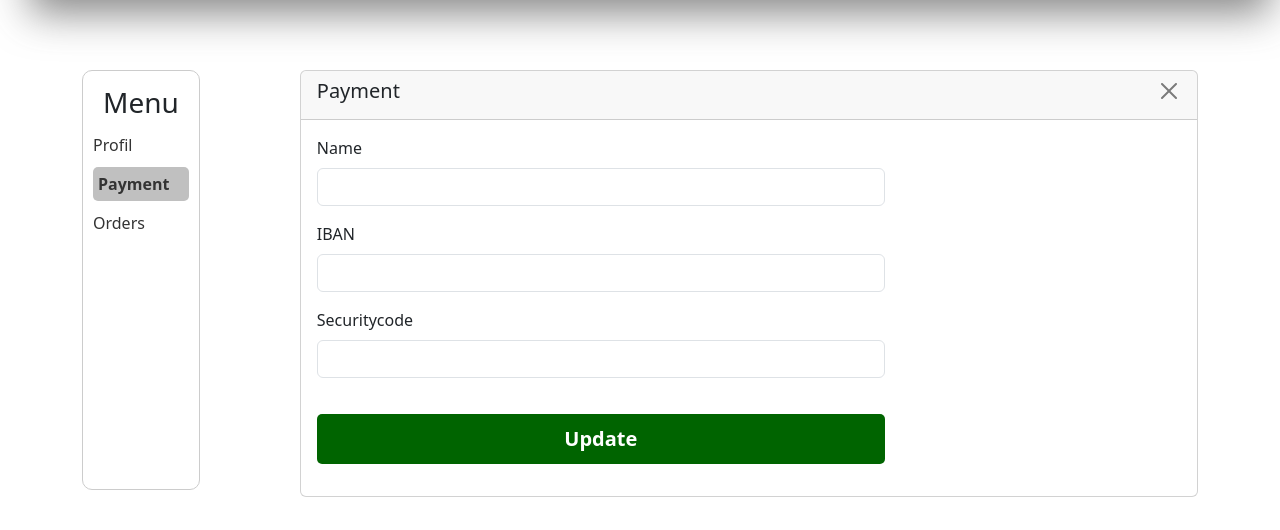
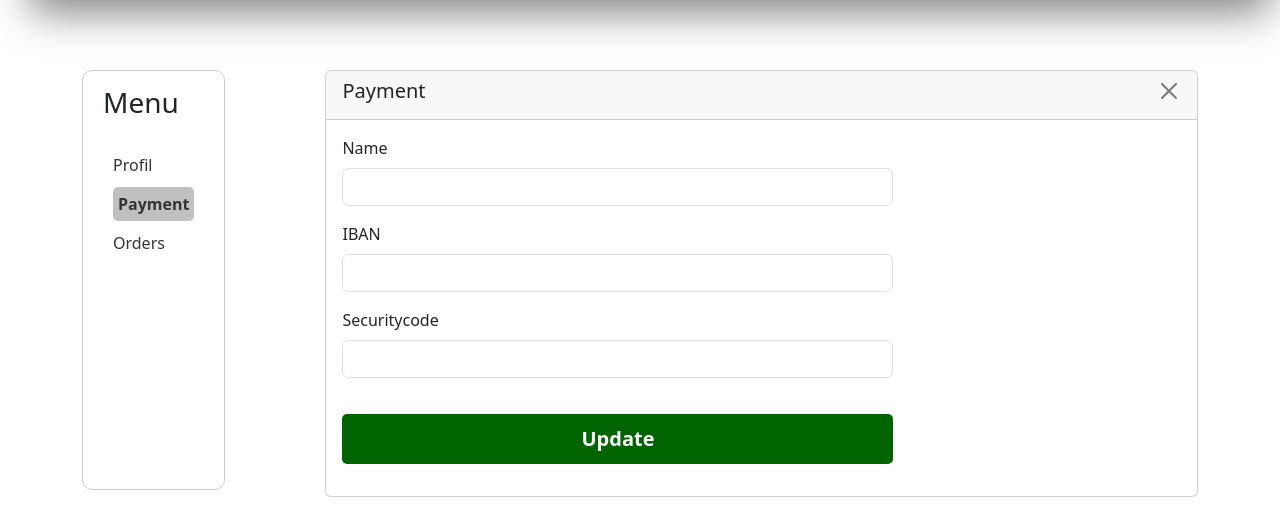
Before and after one commit to gktn-i/ProgLab_8, a PHP site: page /payment.php?page=Payment in a window 1280 px wide. Shown: the part 116-646 px from the top of the page. Run offline with PHP 8.4, Linux system fonts and the light colour scheme.

Commit message:
Update padding in sidebar-menu; add border and padding to custom-sidebar; adjust hover effect on mb-4 in index.php; update padding and list-style in payment.php
This commit updates the padding in the sidebar

```diff
--- a/Profil.php
+++ b/Profil.php
@@ -72,7 +72,7 @@ if (isset($_SESSION["user_id"])) {
 
         .sidebar-menu {
             list-style-type: none;
-            padding: 0;
+            padding: 20px;
         }
 
         .sidebar-menu li {
--- a/bestellungen.php
+++ b/bestellungen.php
@@ -34,9 +34,8 @@
 
         .sidebar-menu {
             list-style-type: none;
-            padding: 0;
+            padding: 20px;
         }
-
         .sidebar-menu li {
             margin-bottom: 10px;
         }
@@ -46,6 +45,7 @@
             align-items: center;
             color: #333;
             text-decoration: none;
+
         }
 
         .sidebar-menu li a:hover {
--- a/payment.php
+++ b/payment.php
@@ -45,6 +45,7 @@ if (isset($_SESSION["user_id"])) {
         border-radius: 10px;
         padding: 10px;
         height: 420px
+
     }
 
     .sidebar-header {
@@ -53,9 +54,9 @@ if (isset($_SESSION["user_id"])) {
     }
 
     .sidebar-menu {
-        list-style-type: none;
-        padding: 0;
-    }
+            list-style-type: none;
+            padding: 20px;
+        }
 
     .sidebar-menu li {
         margin-bottom: 10px;
```
Also changed, not shown: index.php (+14 -2 lines).
